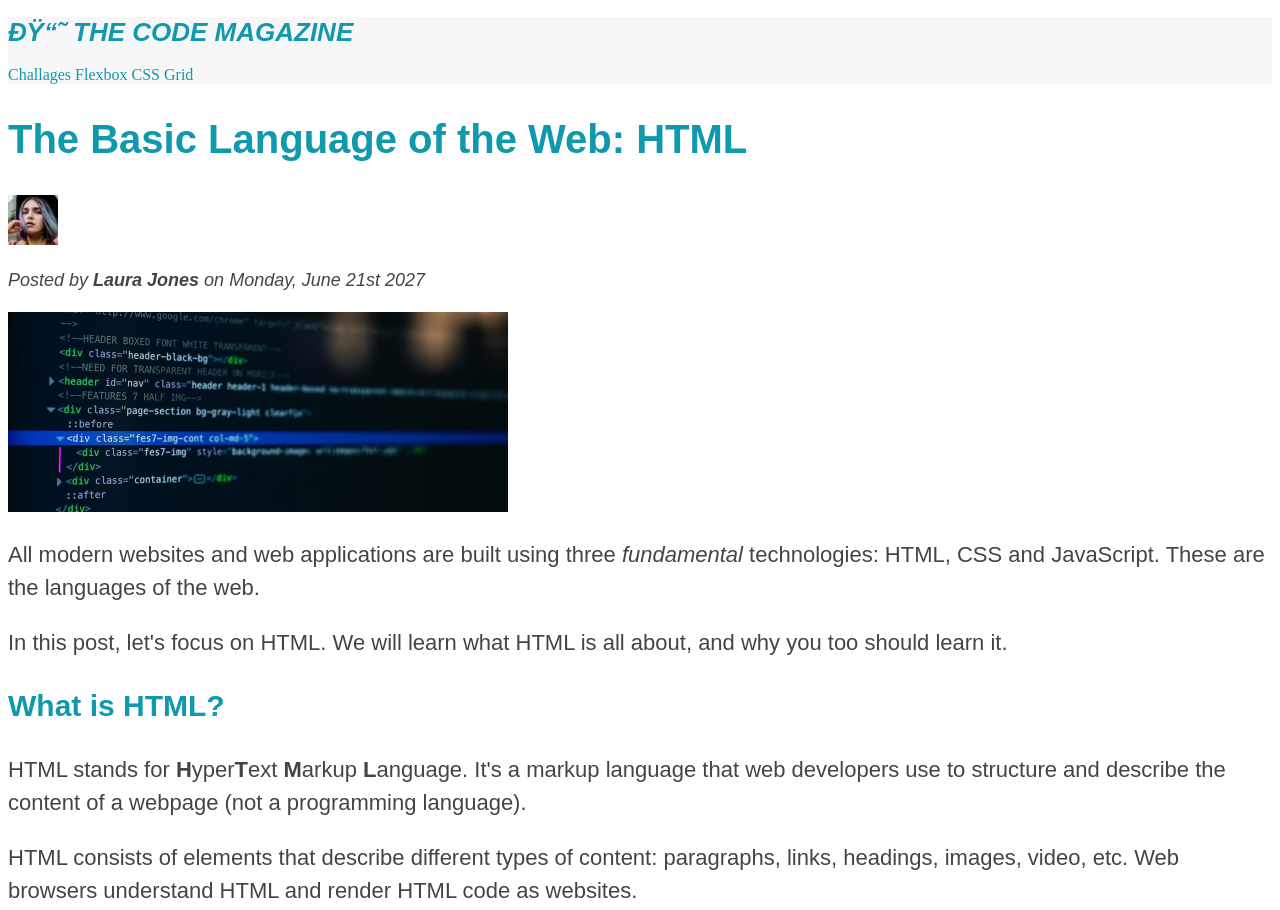
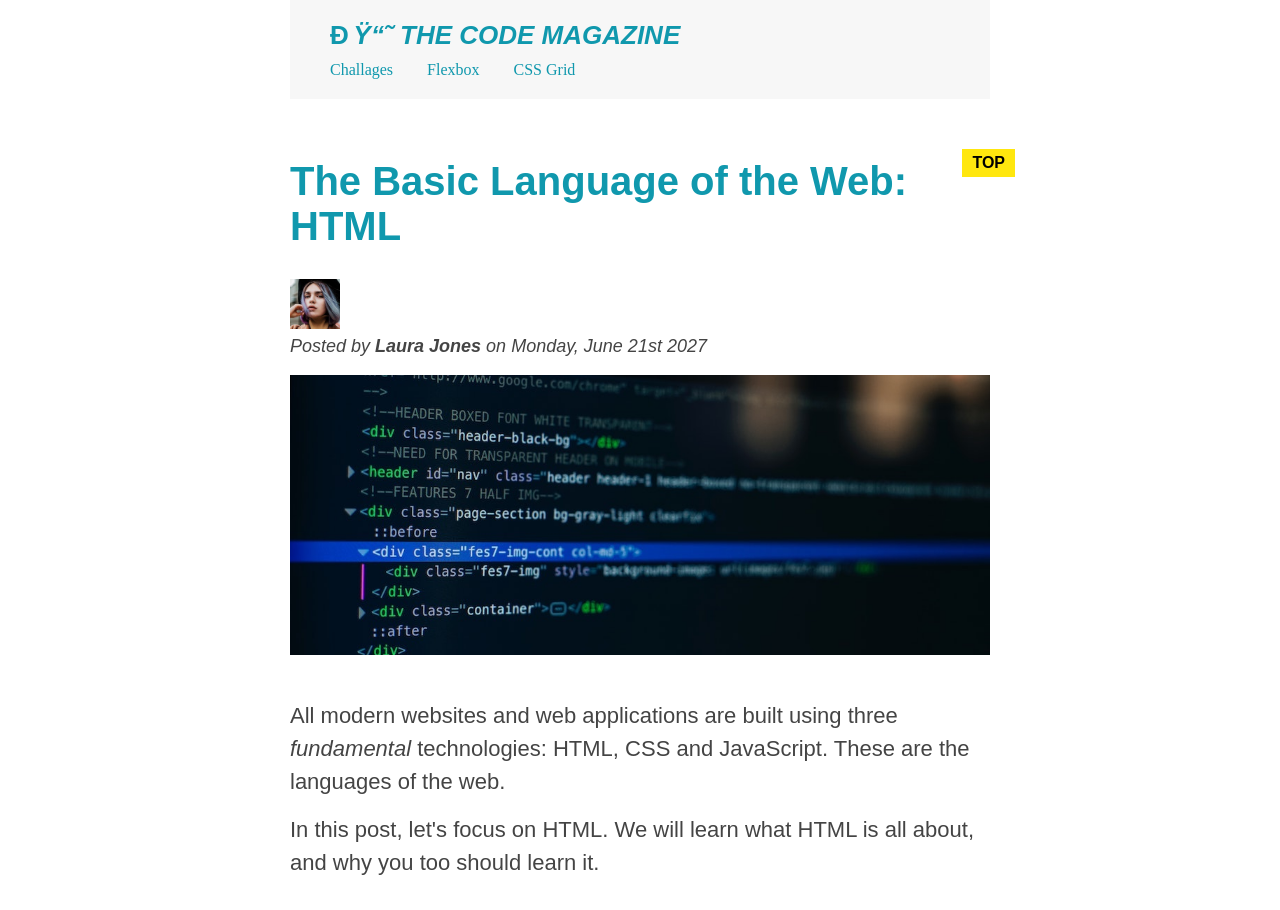
Before and after one commit to eshpulat/html-css-course, a plain HTML site: page html-css-first-project/index.html in a window 1280 px wide. Shown: the top 910 px of the page. Drawn offline with Linux system fonts and the light colour scheme.

Commit message:
Finish CSS fundamentals

```diff
--- a/html-css-first-project/index.html
+++ b/html-css-first-project/index.html
@@ -7,6 +7,7 @@
     </head>
 
     <body>
+        <div class="container">
             <header class="main-header">
                 <h1>📘 The Code Magazine</h1>
                 <nav>
@@ -16,7 +17,7 @@
                 </nav>
             </header>
             <article>
-            <header>
+                <header class="post-header">
                     <h2>The Basic Language of the Web: HTML</h2>
 
                     <img
@@ -27,39 +28,43 @@
                     />
 
                     <p id="author">
-                    Posted by <strong>Laura Jones</strong> on Monday, June 21st
-                    2027
+                        Posted by <strong>Laura Jones</strong> on Monday, June
+                        21st 2027
                     </p>
                     <img
                         src="img/post-img.jpg"
                         alt="HTML code on a screen"
                         width="500"
                         height="200"
+                        class="post-img"
                     />
                 </header>
 
                 <p>
-                All modern websites and web applications are built using three
+                    All modern websites and web applications are built using
+                    three
                     <em>fundamental</em> technologies: HTML, CSS and JavaScript.
                     These are the languages of the web.
                 </p>
 
                 <p>
-                In this post, let's focus on HTML. We will learn what HTML is
-                all about, and why you too should learn it.
+                    In this post, let's focus on HTML. We will learn what HTML
+                    is all about, and why you too should learn it.
                 </p>
 
                 <h3>What is HTML?</h3>
                 <p>
                     HTML stands for <strong>H</strong>yper<strong>T</strong>ext
-                <strong>M</strong>arkup <strong>L</strong>anguage. It's a markup
-                language that web developers use to structure and describe the
-                content of a webpage (not a programming language).
+                    <strong>M</strong>arkup <strong>L</strong>anguage. It's a
+                    markup language that web developers use to structure and
+                    describe the content of a webpage (not a programming
+                    language).
                 </p>
                 <p>
                     HTML consists of elements that describe different types of
-                content: paragraphs, links, headings, images, video, etc. Web
-                browsers understand HTML and render HTML code as websites.
+                    content: paragraphs, links, headings, images, video, etc.
+                    Web browsers understand HTML and render HTML code as
+                    websites.
                 </p>
                 <p>In HTML, each element is made up of 3 parts:</p>
                 <ol>
@@ -69,7 +74,9 @@
                 </ol>
                 <p>
                     You can learn more at
-                <a href="https://developer.mozilla.org/en-US/" target="_blank"
+                    <a
+                        href="https://developer.mozilla.org/en-US/"
+                        target="_blank"
                         >MDN Web docs</a
                     >
                 </p>
@@ -83,14 +90,16 @@
                 <ul>
                     <li>To be able to use the fundamental web dev language</li>
                     <li>
-                    To hand-craft beautiful websites instead of relying on tools
-                    like Worpress or Wix
+                        To hand-craft beautiful websites instead of relying on
+                        tools like Worpress or Wix
                     </li>
                     <li>To build web applications</li>
                     <li>To impress friends</li>
                     <li>To have fun 😃</li>
                 </ul>
-            <p>Hopefully you learned something new here. See you next time!</p>
+                <p>
+                    Hopefully you learned something new here. See you next time!
+                </p>
             </article>
 
             <aside>
@@ -131,5 +140,7 @@
             <footer>
                 <p id="copyright">Copyright &copy; 2027 by The Code Magazine</p>
             </footer>
+        </div>
+        <button>⛑️ Like</button>
     </body>
 </html>
--- a/html-css-first-project/style.css
+++ b/html-css-first-project/style.css
@@ -1,3 +1,8 @@
+* {
+    margin: 0;
+    padding: 0;
+}
+
 h1,
 h2,
 h3,
@@ -23,10 +28,13 @@ h1 {
 
 h2 {
     font-size: 40px;
+    margin-bottom: 30px;
 }
 
 h3 {
     font-size: 30px;
+    margin-bottom: 20px;
+    margin-top: 40px;
 }
 h4 {
     font-size: 30px;
@@ -37,12 +45,21 @@ h4 {
 
 p {
     font-size: 22px;
-
+    margin-bottom: 15px;
     line-height: 1.5;
+}
+ul,
+ol {
+    margin-left: 50px;
+    margin-bottom: 20px;
 }
 
 li {
     font-size: 20px;
+    margin-bottom: 10px;
+}
+li:last-child {
+    margin-bottom: 0;
 }
 
 /* footer p {
@@ -69,15 +86,35 @@ li {
 .related {
     list-style: none;
 }
+.post-img {
+    width: 100%;
+    height: auto;
+}
 
 .main-header {
     background-color: #f7f7f7;
+    padding: 20px 40px;
+    margin-bottom: 60px;
+    /* height: 80px; */
+}
+article {
+    margin-bottom: 60px;
+}
+.container {
+    width: 700px;
+    /* margin-left: auto;
+    margin-right: auto; */
+    margin: 0 auto;
 }
 
 aside {
     background-color: #f7f7f7;
     border-top: 5px solid #1098ad;
     border-bottom: 5px solid #1098ad;
+    /* margin-top: 50px;
+    padding-bottom: 50px; */
+    padding: 50px 0;
+    width: 500px;
 }
 
 /* seudo-classes */
@@ -113,6 +150,61 @@ a:active {
     font-style: italic;
 }
 
+.post-header {
+    margin-bottom: 40px;
+}
+
 /* footer p {
     color: green !important;
 } */
+
+nav a:link {
+    /* background-color: orangered;
+    margin: 20px;
+    padding: 20px;
+    display: block; */
+
+    margin-right: 30px;
+    margin-top: 10px;
+    display: inline-block;
+}
+
+button {
+    font-size: 22px;
+    padding: 20px;
+    cursor: pointer;
+
+    position: absolute;
+    bottom: 50px;
+    right: 50px;
+}
+
+body {
+    position: relative;
+}
+
+h1::first-letter {
+    font-style: normal;
+    margin-right: 5px;
+}
+
+/* h3 + p::first-line {
+    color: red;
+} */
+h2 {
+    /* background-color: aqua; */
+    position: relative;
+}
+
+h2::after {
+    content: "TOP";
+    background-color: #ffe70e;
+    font-size: 16px;
+    font-weight: bold;
+    display: inline-block;
+    padding: 5px 10px;
+    position: absolute;
+    color: #000;
+    top: -10px;
+    right: -25px;
+}
```
Lines whose indentation alone changed are shown as unchanged.
